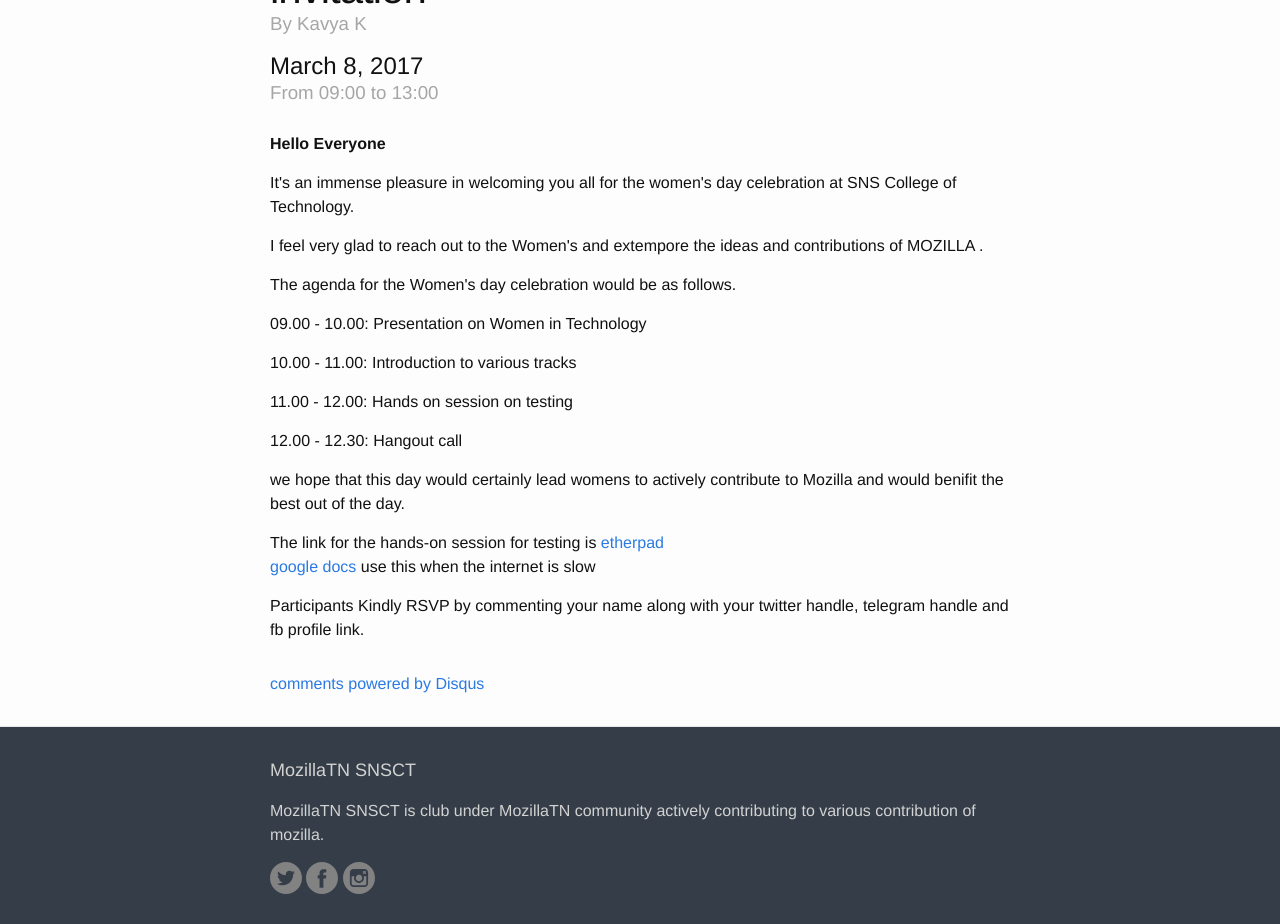
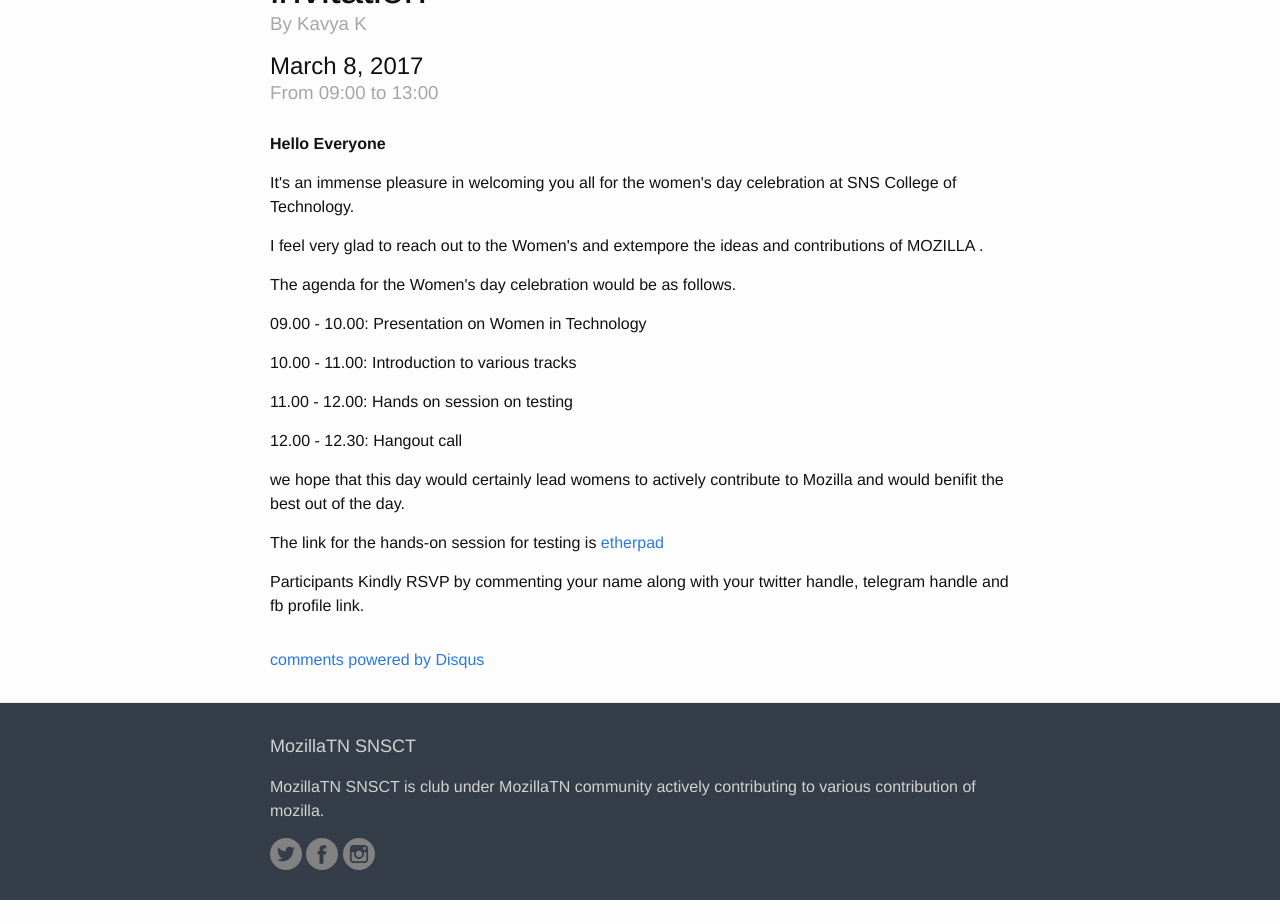
Before and after one commit to MozillaTN/snsct, a Jekyll site: the page built from docs/_posts/2017-03-08-call -for-womens-day-celebration.md, in a window 1280 px wide, cut to the strip 487-1411 px from the top of the page. Built offline with Jekyll 4.4.1, drawn with Linux system fonts in a browser that asks for light colours; comment, search, counter and statistics services are not loaded; after the commit the page ends 1387 px from its top, so only the background shows below that.

Commit message:
Update 2017-03-08-call -for-womens-day-celebration.md

```diff
--- a/docs/_posts/2017-03-08-call -for-womens-day-celebration.md
+++ b/docs/_posts/2017-03-08-call -for-womens-day-celebration.md
@@ -32,6 +32,5 @@
 
 The link for the hands-on session for testing is
 [etherpad](https://public.etherpad-mozilla.org/p/MozillaIN_QA_Testing_Day_SNSCT_Womoz_Day_20170308)
-[google docs](https://docs.google.com/document/d/1ujhLcWqgg3Jl_3FA8s4LS3UdY2hbuop202CUoghtp7U/edit?usp=sharing) use this when the internet is slow
 
 <p>Participants Kindly RSVP by commenting your name along with your twitter handle, telegram handle and fb profile link.</p>
```
